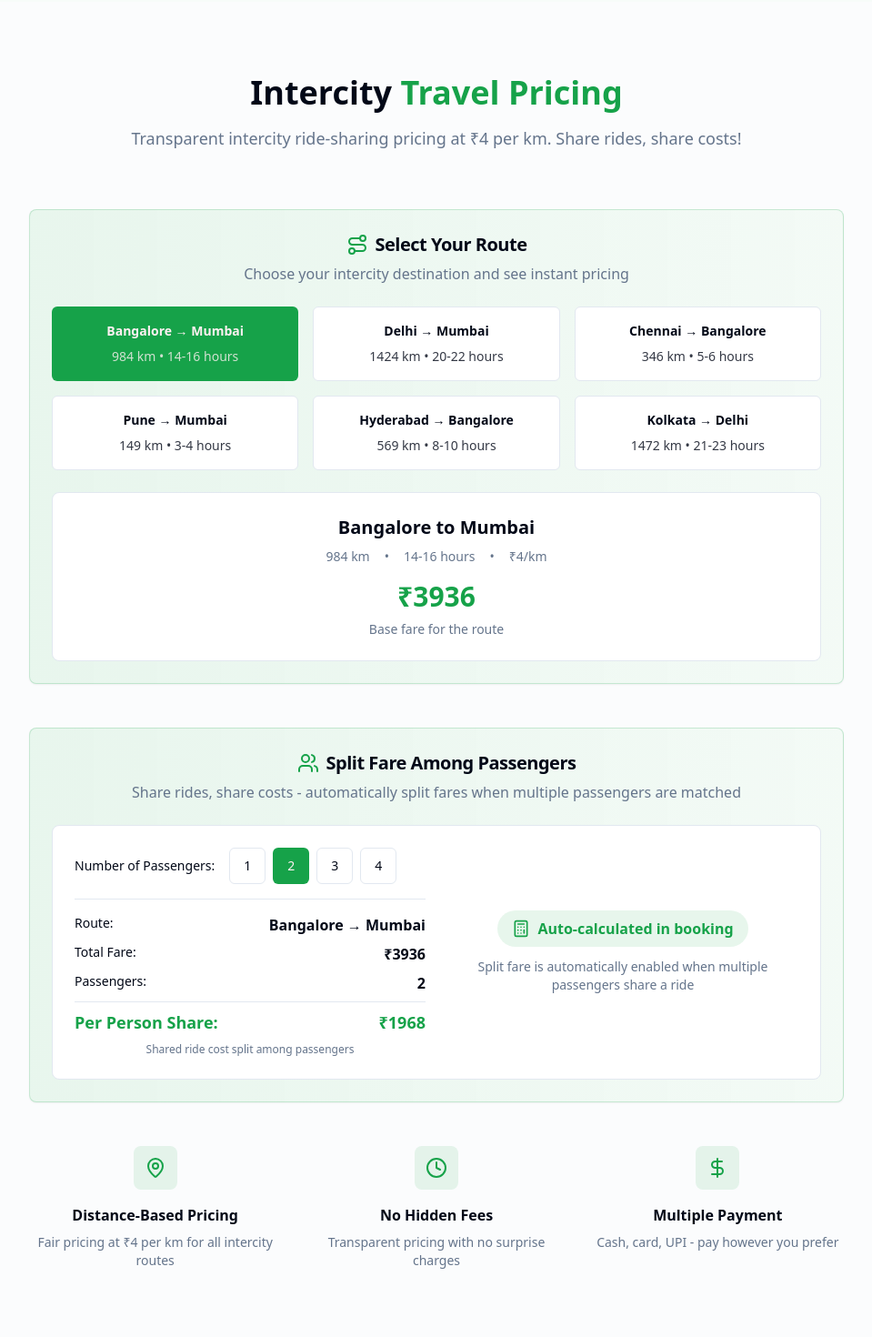
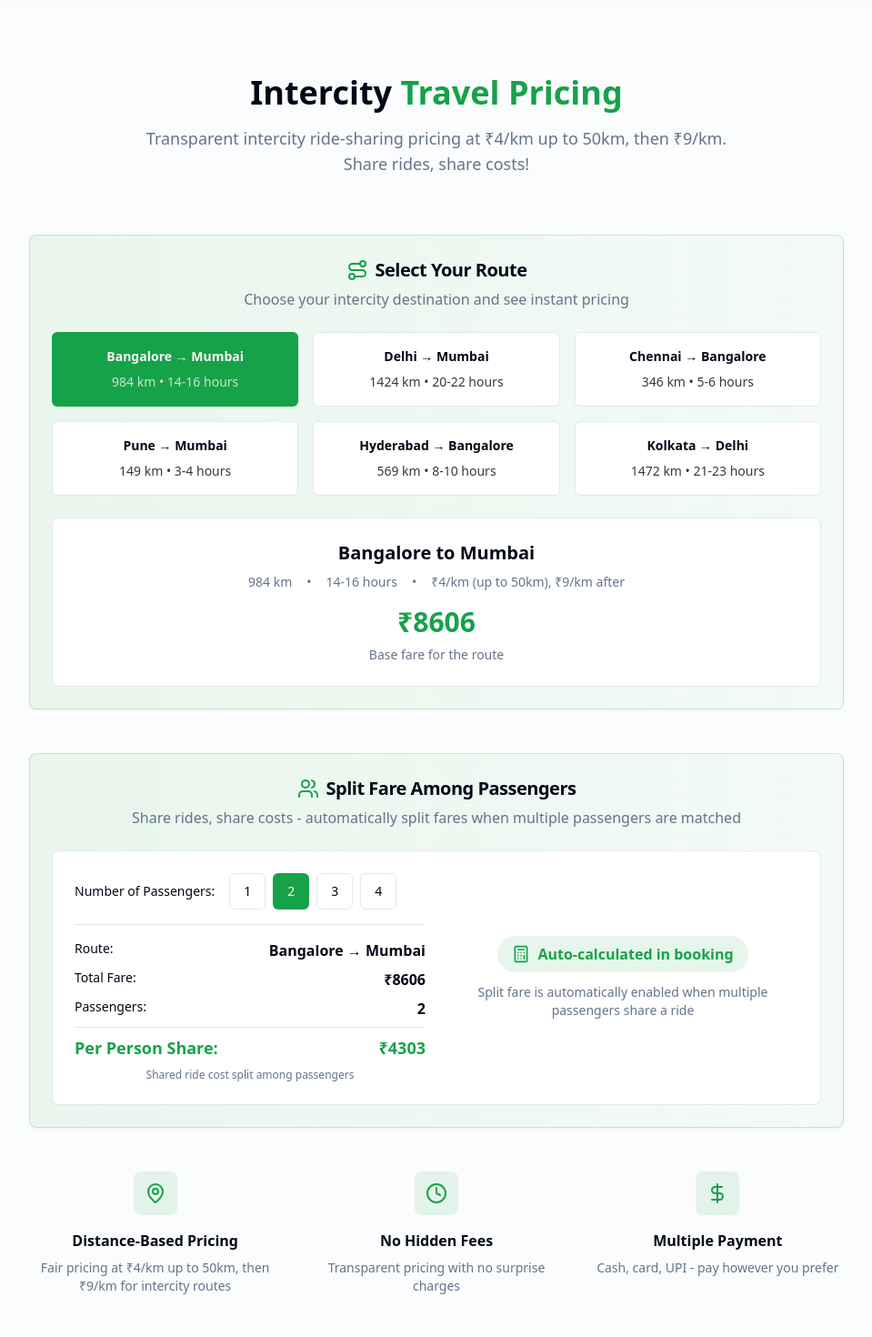
Before and after one commit to Nithin-36/hub-and-ride-sync, a React (Vite) app: page / in a window 1280 px wide. Shown: the part 4520-5990 px from the top of the page at 91% size, without its empty margins (160-1119 px from the left). Built offline with nearby package versions, Linux system fonts and the light colour scheme.

Commit message:
Update split fare calculation
Update the split fare calculation to include a tiered pricing structure: ₹4/km for the first 50km and ₹9/km for distances exceeding 50km.

```diff
--- a/src/components/PaymentComponent.tsx
+++ b/src/components/PaymentComponent.tsx
@@ -160,7 +160,7 @@ const PaymentComponent: React.FC<PaymentComponentProps> = ({
         {/* Pricing Breakdown */}
         <div className="space-y-3">
           <div className="flex justify-between">
-            <span>Base Fare (₹4/km)</span>
+            <span>Base Fare ({distance <= 50 ? '₹4/km' : '₹4/km up to 50km, ₹9/km after'})</span>
             <span>₹{fare}</span>
           </div>
           <div className="flex justify-between text-sm text-muted-foreground">
--- a/src/components/PricingSection.tsx
+++ b/src/components/PricingSection.tsx
@@ -4,6 +4,7 @@ import { Button } from "@/components/ui/button";
 import { Badge } from "@/components/ui/badge";
 import { Separator } from "@/components/ui/separator";
 import { Users, MapPin, Clock, DollarSign, Calculator, Route } from "lucide-react";
+import { calculateFare } from "@/utils/distanceCalculator";
 
 const PricingSection = () => {
   const [passengers, setPassengers] = useState(2);
@@ -55,7 +56,7 @@ const PricingSection = () => {
   ];
 
   const selectedRoute = intercityRoutes[selectedRouteIndex];
-  const totalFare = selectedRoute.distance * selectedRoute.pricePerKm;
+  const totalFare = calculateFare(selectedRoute.distance);
   const farePerPassenger = Math.round(totalFare / passengers);
 
   return (
@@ -66,7 +67,7 @@ const PricingSection = () => {
             Intercity <span className="text-primary">Travel Pricing</span>
           </h2>
           <p className="text-lg text-muted-foreground max-w-2xl mx-auto">
-            Transparent intercity ride-sharing pricing at ₹4 per km. Share rides, share costs!
+            Transparent intercity ride-sharing pricing at ₹4/km up to 50km, then ₹9/km. Share rides, share costs!
           </p>
         </div>
 
@@ -107,7 +108,7 @@ const PricingSection = () => {
                     <span>•</span>
                     <span>{selectedRoute.duration}</span>
                     <span>•</span>
-                    <span>₹{selectedRoute.pricePerKm}/km</span>
+                    <span>₹4/km (up to 50km), ₹9/km after</span>
                   </div>
                 </div>
 
@@ -201,7 +202,7 @@ const PricingSection = () => {
             </div>
             <h3 className="font-semibold mb-2">Distance-Based Pricing</h3>
             <p className="text-sm text-muted-foreground">
-              Fair pricing at ₹4 per km for all intercity routes
+              Fair pricing at ₹4/km up to 50km, then ₹9/km for intercity routes
             </p>
           </div>
           <div className="text-center">
```
